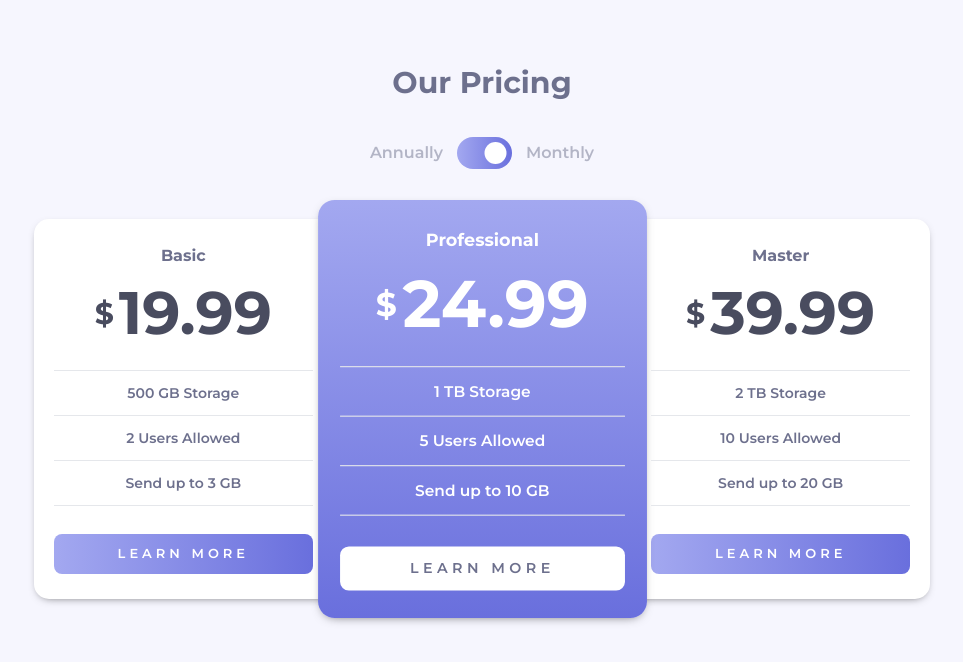
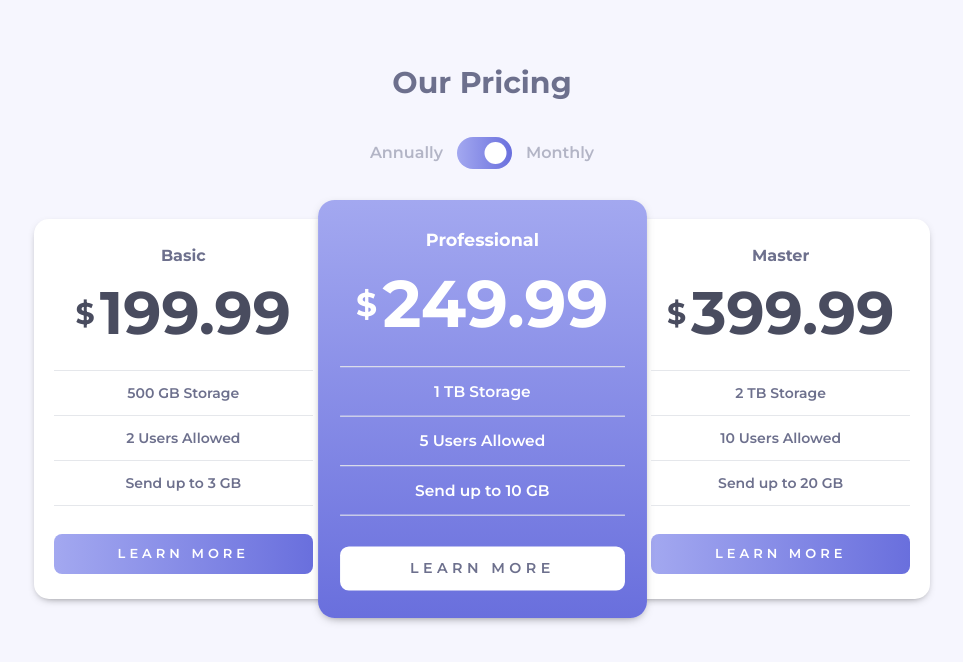
Before and after one commit to elangyudha280/Pricing-component-, a website: page index.html in a window 1280 px wide. Both pictures are taken after a click on the label 642 px from the left and 153 px from the top of the page. Shown: the whole page, without its empty margins (158-1121 px from the left). Drawn offline with Linux system fonts and the light colour scheme.

Commit message:
fix bugs

```diff
--- a/assets/index.js
+++ b/assets/index.js
@@ -19,15 +19,15 @@ let textTotal = {
 }
 
 label.addEventListener('click',()=>{
-    if(!inputCheck.checked){
-        circle.classList.add('translate-x-[100%]')
+        if(!inputCheck.checked){
+        circle.classList.remove('translate-x-[100%]')
         textTotal.changeTo('19.99','24.99','39.99')
     }else{
-        circle.classList.remove('translate-x-[100%]')
+        circle.classList.add('translate-x-[100%]')
         textTotal.changeTo('199.99','249.99','399.99')
     }
 })
 
 window.addEventListener('load',()=>{
-    inputCheck.checked = false
+    inputCheck.checked = true
 })
--- a/index.html
+++ b/index.html
@@ -37,7 +37,7 @@
               <h3 class="title-card text-heading-c font-bold text-center text-md">Basic</h3>
               <h2 class="total   relative text-content-c text-[60px] font-bold text-center w-full flex justify-center  gap-x-[5px] items-center">
                  <span class="text-[30px]" >$</span>
-                 <span class="text-total-Basic">199.99</span>
+                 <span class="text-total-Basic">19.99</span>
                 </h2>
               <div class="desc-card
               border-y-[0.1px]
```
Also changed, not shown: assets/main.css.
